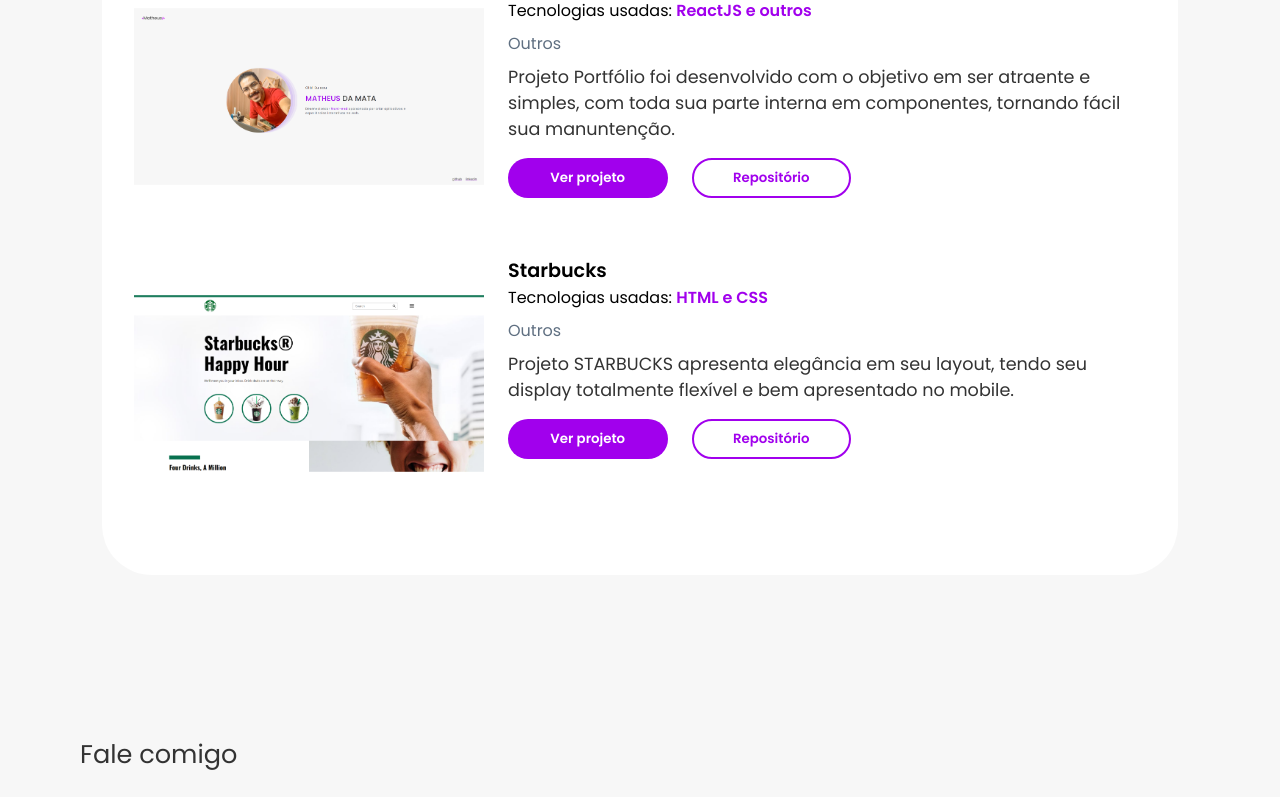
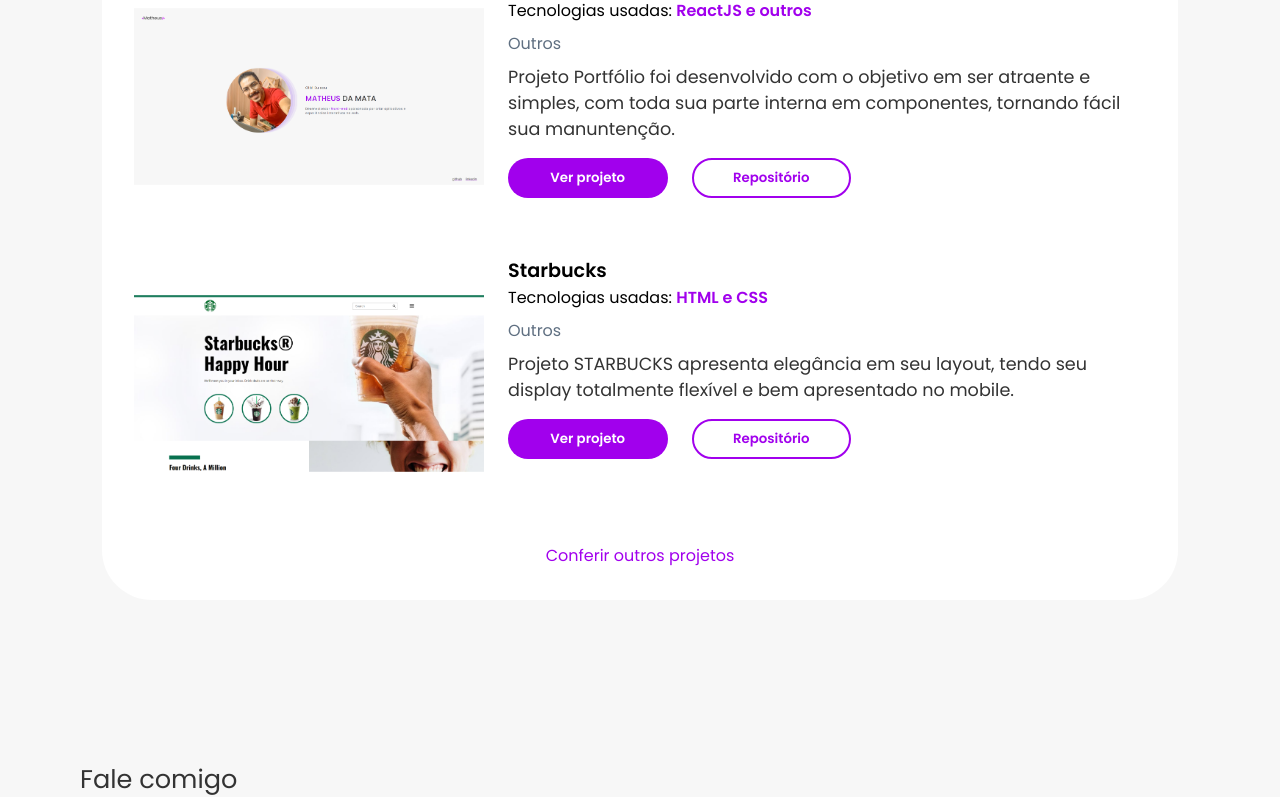
Before and after one commit to matheusdamata/react-portfolio, a React (Vite) app: page / in a window 1280 px wide. Shown: the part 2253-3050 px from the top of the page. Built offline with nearby package versions, Linux system fonts and the light colour scheme.

Commit message:
added tag a in others projects to projects

```diff
--- a/src/components/projects/index.tsx
+++ b/src/components/projects/index.tsx
@@ -36,6 +36,7 @@ const Projects = () => {
                         </C.ProjectItemTextArea>
                     </C.ProjectItem>
                 ))}
+                <C.OthersProjects href='https://github.com/matheusdamata' target='_blank'>Conferir outros projetos</C.OthersProjects>
             </C.ProjectsArea>
         </C.Container>
     );
--- a/src/components/projects/styles.ts
+++ b/src/components/projects/styles.ts
@@ -43,6 +43,9 @@ export const Title = styled.h2`
 `;
 
 export const ProjectsArea = styled.div`
+  display: flex;
+  flex-direction: column;
+  align-items: center;
   background-color: var(--white);
   border-radius: 50px;
   padding: 2rem;
@@ -209,3 +212,13 @@ export const ProjectItemViewProjectGitHubButton = styled.button`
 
   }
 `;
+
+export const OthersProjects = styled.a`
+  font-size: 1rem;
+  text-decoration: none;
+  color: var(--purple-dark);
+
+  @media (max-width: 425px) {
+    font-size: 0.85rem;
+  }
+`;
```
